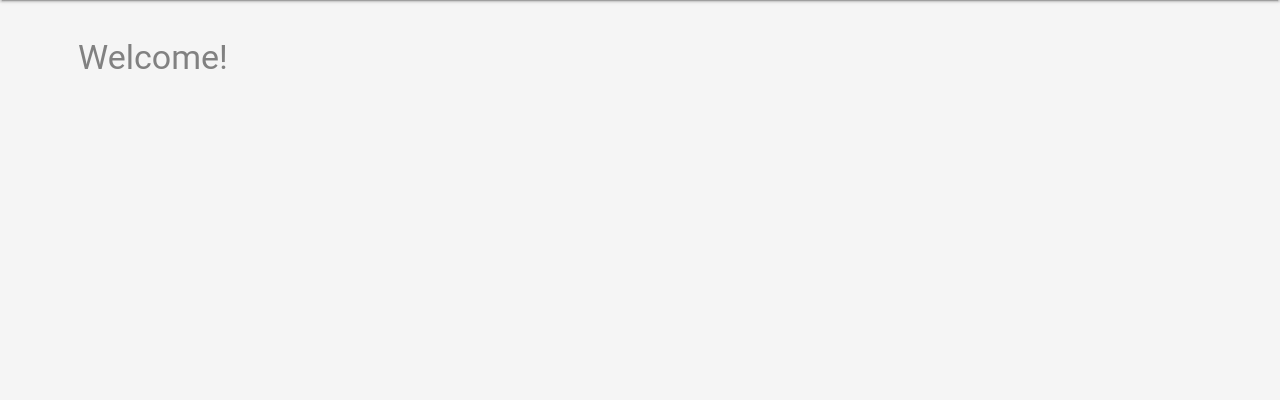
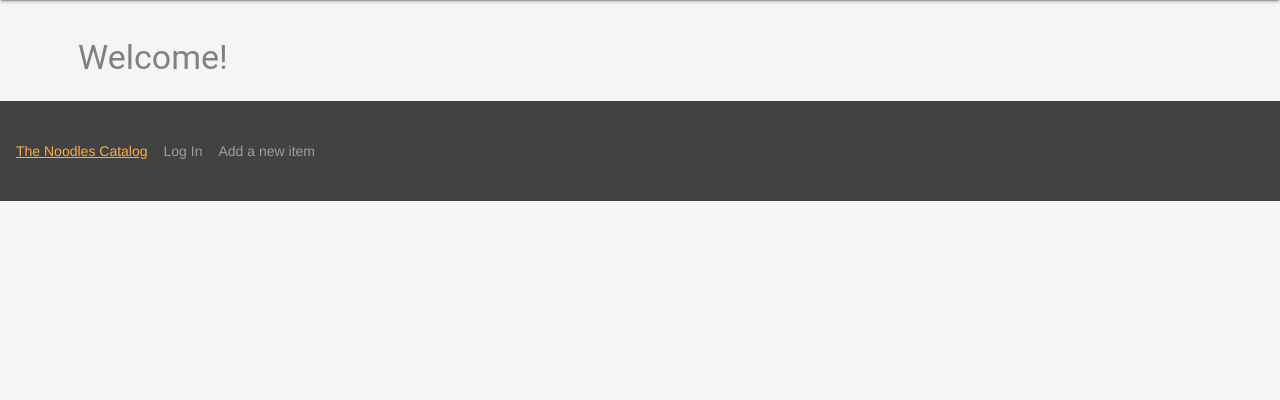
Before and after one commit to abequinonez/udacity-item-catalog, a Flask app: page / in a window 1280 px wide. Shown: the part 64-464 px from the top of the page. Run offline with Flask 2, Linux system fonts and the light colour scheme; data comes from the database, SQL or seed files in the repository; data that the repository does not hold is empty.

Commit message:
Add MDL footer to layout template

```diff
--- a/templates/layout.html
+++ b/templates/layout.html
@@ -75,6 +75,15 @@
                 {% block content %}
                 {% endblock %}
             </div>
+            <footer class="mdl-mini-footer">
+                <div class="mdl-mini-footer__left-section">
+                    <div class="mdl-logo"><a href="{{url_for('index')}}">The Noodles Catalog</a></div>
+                    <ul class="mdl-mini-footer__link-list">
+                        <li><a href="">Log In</a></li>
+                        <li><a href="">Add a new item</a></li>
+                    </ul>
+                </div>
+            </footer>
         </main>
     </div>
 
```
